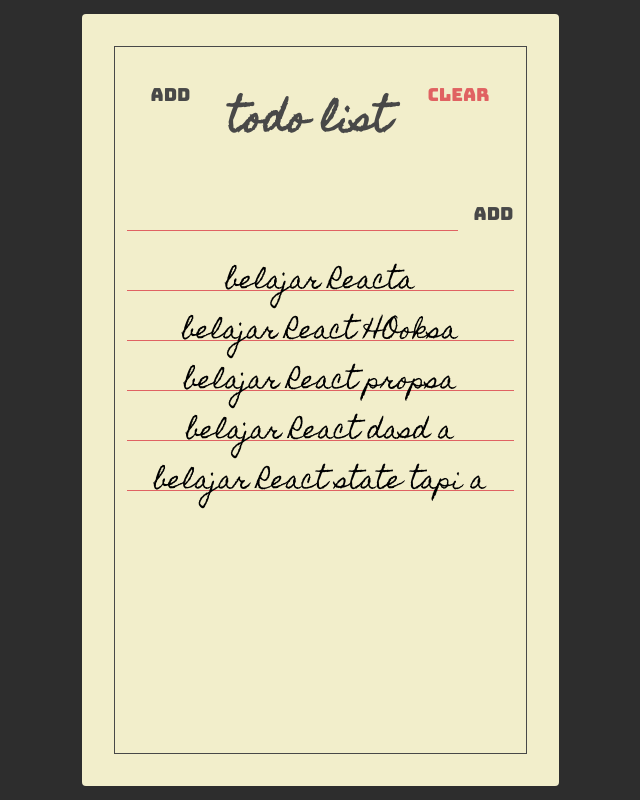
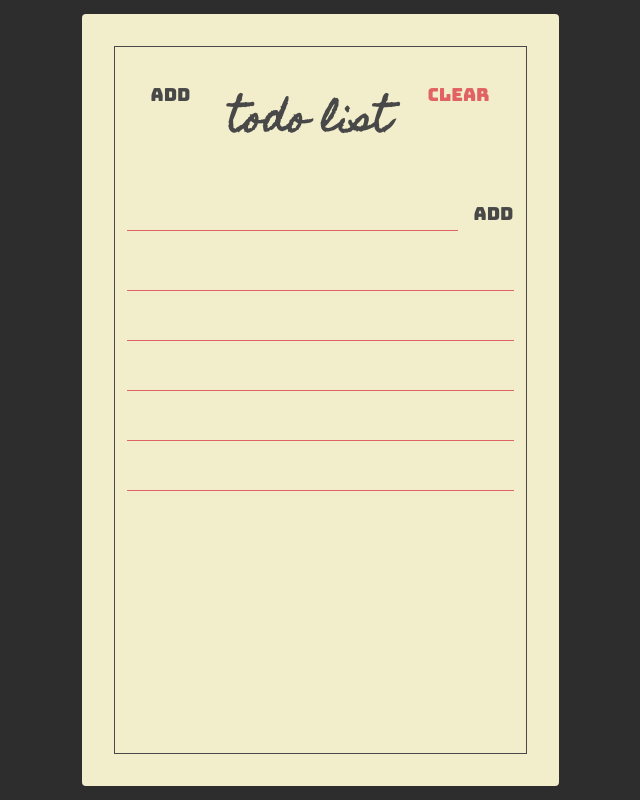
Before and after one commit to hadinurhakim/react-todolist, a React (Create React App) app: page / in a window 1280 px wide. Shown: the whole page, without its empty margins (320-960 px from the left). Built offline with nearby package versions, Linux system fonts and the light colour scheme.

Commit message:
membuat TodoForm dengan dhooks

```diff
--- a/src/components/Todo.jsx
+++ b/src/components/Todo.jsx
@@ -4,7 +4,7 @@
 const Todo = props => {
   return (
     <div className="todo">
-      <span className="todo-text">{props.text}a</span>
+      <span className="todo-text">{props.text}</span>
     </div>
   );
 };
--- a/src/components/TodoForm.jsx
+++ b/src/components/TodoForm.jsx
@@ -1,5 +1,5 @@
 import React, { useState } from "react";
-import propTypes from "prop-types";
+import PropTypes from "prop-types";
 
 const TodoForm = ({ addTodo }) => {
   const [value, setValue] = useState("");
@@ -33,7 +33,7 @@
 };
 
 TodoForm.propTypes = {
-  addTodo: propTypes.func.isRequired
+  addTodo: PropTypes.func.isRequired
 };
 
 export default TodoForm;
--- a/src/components/Todos.jsx
+++ b/src/components/Todos.jsx
@@ -1,24 +1,9 @@
 import React from "react";
+import PropTypes from "prop-types";
+
 import Todo from "./Todo";
 
-const Todos = () => {
-  const todos = [
-    {
-      text: "belajar React"
-    },
-    {
-      text: "belajar React HOoks"
-    },
-    {
-      text: "belajar React props"
-    },
-    {
-      text: "belajar React dasd "
-    },
-    {
-      text: "belajar React state tapi "
-    }
-  ];
+const Todos = ({ todos }) => {
   return (
     <section className="todos">
       {todos.map(todo => {
@@ -28,4 +13,12 @@
   );
 };
 
+Todos.propTypes = {
+  todos: PropTypes.arrayOf(
+    PropTypes.shape({
+      text: PropTypes.string
+    })
+  )
+};
+
 export default Todos;
--- a/src/pages/TodoLists.jsx
+++ b/src/pages/TodoLists.jsx
@@ -1,4 +1,4 @@
-import React from "react";
+import React, { useState } from "react";
 
 import Paper from "../components/Paper";
 import Header from "../components/Header";
@@ -6,11 +6,28 @@
 import Todos from "../components/Todos";
 
 const TodoLists = () => {
+  const [todos, setTodos] = useState([
+    {
+      text: ""
+    },
+    {
+      text: " "
+    },
+    {
+      text: " "
+    },
+    {
+      text: "  "
+    },
+    {
+      text: "  "
+    }
+  ]);
   return (
     <Paper>
       <Header />
       <TodoForm />
-      <Todos />
+      <Todos todos={todos} />
     </Paper>
   );
 };
```
